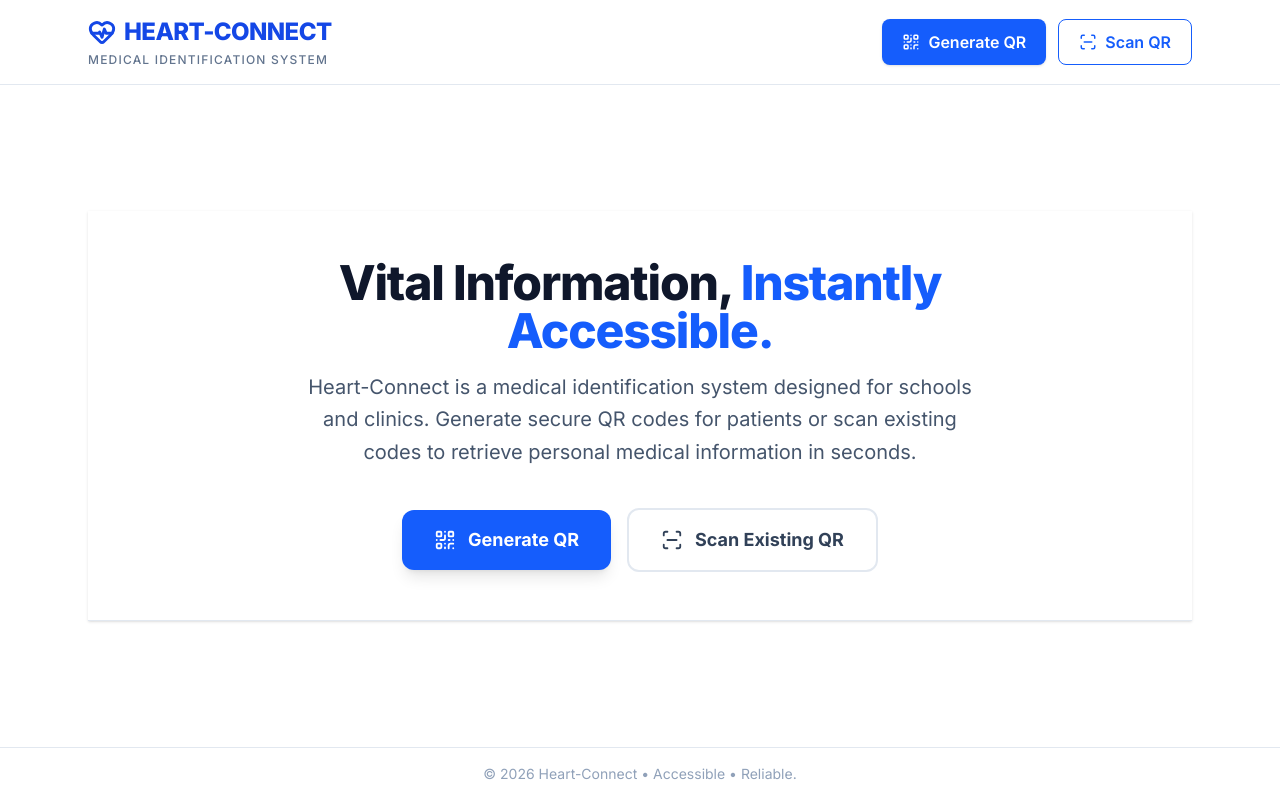
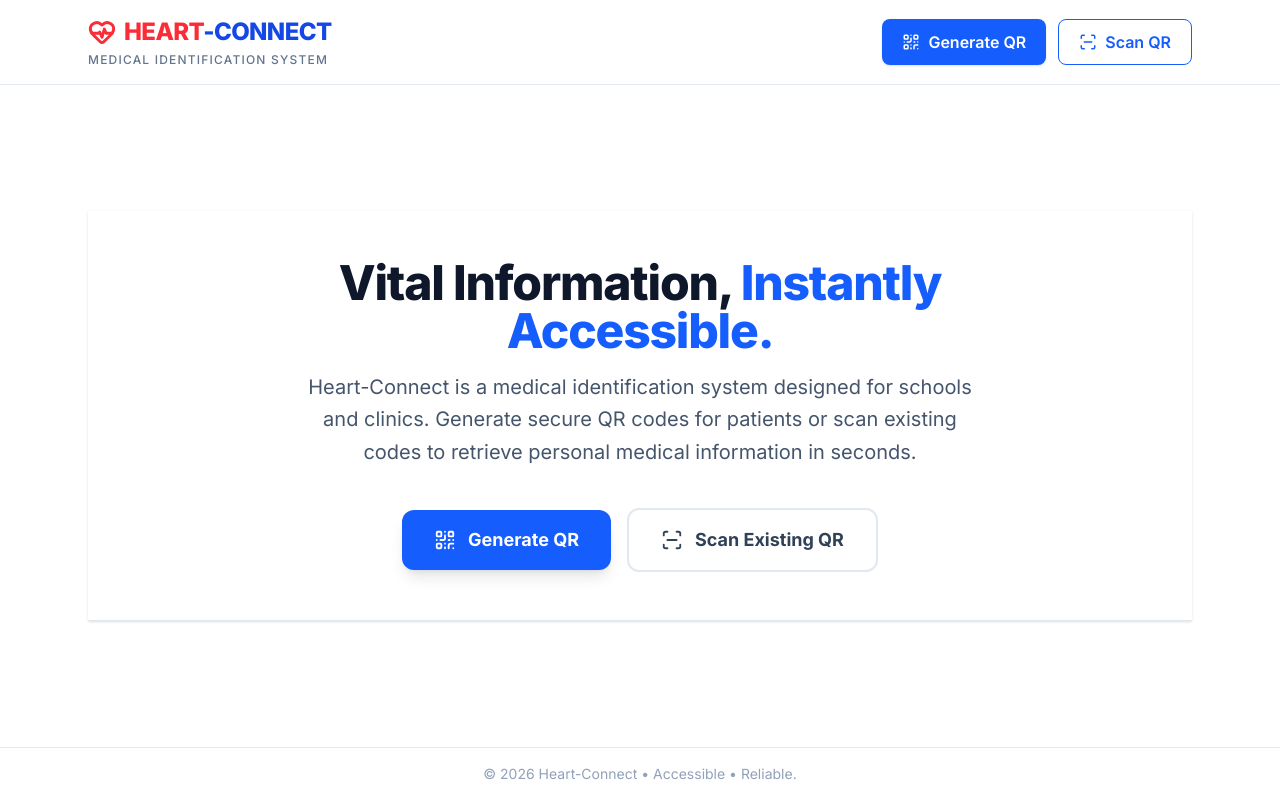
Before and after one commit to Ren-Josh/HeartConnect, a Next.js app: page / in a window 1280 px wide. Built offline with nearby package versions, Linux system fonts and the light colour scheme.

Commit message:
Changes on logo

```diff
--- a/src/app/layout.tsx
+++ b/src/app/layout.tsx
@@ -81,9 +81,13 @@ export default function RootLayout({
                 href="/"
                 className="flex items-center gap-2 text-blue-700 no-underline"
               >
-                <HeartPulse size={28} strokeWidth={2.5} />
+                <HeartPulse
+                  size={28}
+                  strokeWidth={2.5}
+                  className="text-red-500"
+                />
                 <span className="text-2xl font-extrabold tracking-tight">
-                  HEART-CONNECT
+                  <span className="text-red-500">HEART</span>-CONNECT
                 </span>
               </Link>
               <p className="text-slate-500 text-xs font-medium uppercase tracking-widest mt-1">
```
Also changed, not shown: public/icon.svg, src/app/icon.svg.
